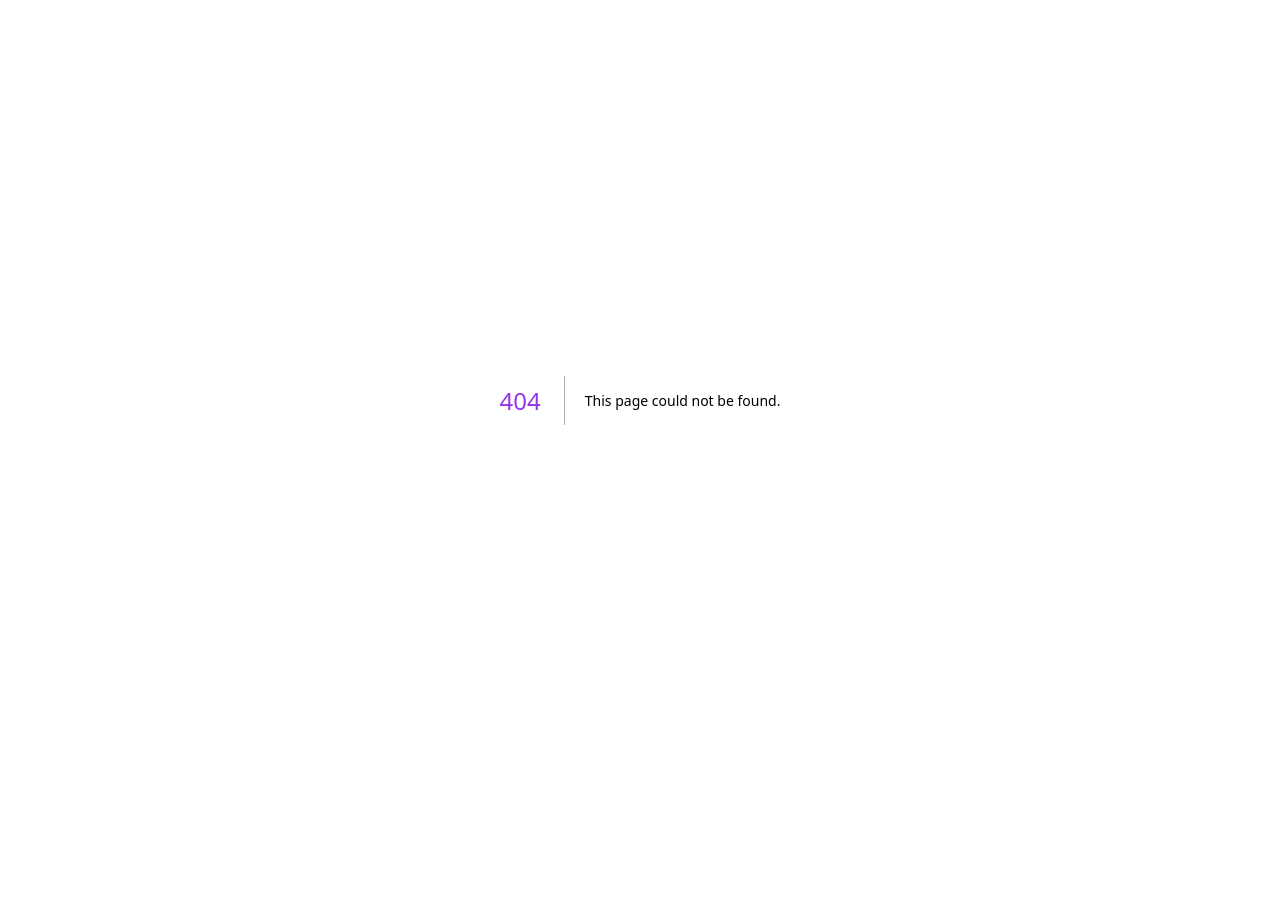
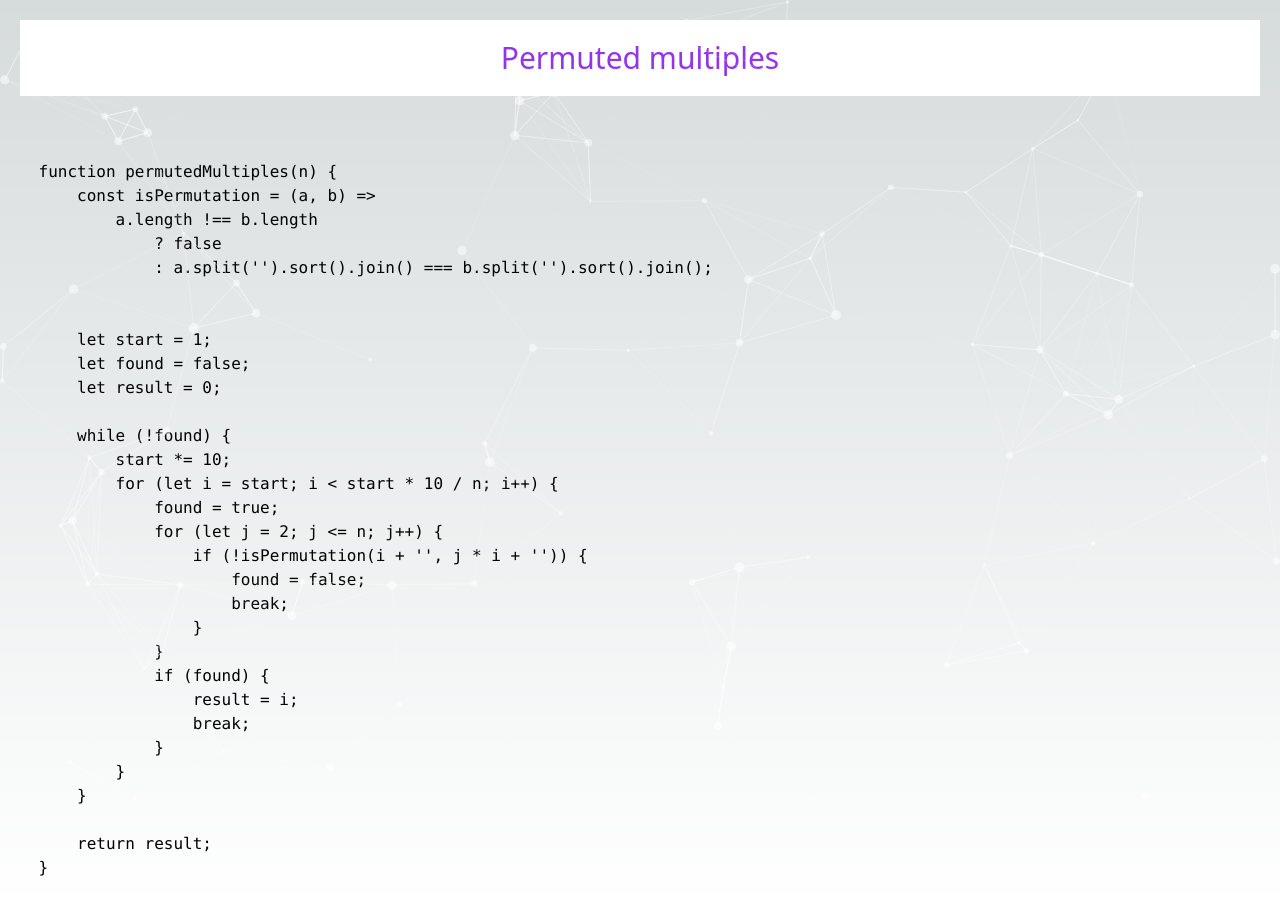
Before and after one commit to ragulpalanisamy/fcc_projects_euler, a Next.js app: page /Pro-4/Permuted_multiples in a window 1280 px wide. Before the commit this address had no page. Before the commit the page ends 800 px from the top, so only its background shows below. Built offline with nearby package versions, Linux system fonts and the light colour scheme.

Commit message:
feat: :sparkles: Added the permuted multiples

```diff
--- a/src/app/page.js
+++ b/src/app/page.js
@@ -181,6 +181,9 @@ export default function Home() {
         <Link href="../Pro-4/Prime_digit_replacements">
         Prime digit replacements
         </Link>
+        <Link href="../Pro-4/Permuted_multiples">
+        Permuted multiples
+        </Link>
         </div>
         </div>
       </>
--- /dev/null
+++ b/src/pages/Pro-4/Permuted_multiples.tsx
@@ -0,0 +1,53 @@
+import React from 'react'
+import Design from '../../components/Design'
+import DesignTypeScript from '../../components/DesignTypeScript'
+import "../../app/globals.css";
+
+export default function Permuted_multiples() {
+    const codesnippet = `
+    function permutedMultiples(n) {
+        const isPermutation = (a, b) =>
+            a.length !== b.length
+                ? false
+                : a.split('').sort().join() === b.split('').sort().join();
+
+
+        let start = 1;
+        let found = false;
+        let result = 0;
+
+        while (!found) {
+            start *= 10;
+            for (let i = start; i < start * 10 / n; i++) {
+                found = true;
+                for (let j = 2; j <= n; j++) {
+                    if (!isPermutation(i + '', j * i + '')) {
+                        found = false;
+                        break;
+                    }
+                }
+                if (found) {
+                    result = i;
+                    break;
+                }
+            }
+        }
+
+        return result;
+    }
+    `;
+  return (
+    <div>
+        <DesignTypeScript />
+        <h1>
+            Permuted multiples
+        </h1>
+
+        <pre>
+            <code>
+                {codesnippet}
+            </code>
+        </pre>
+    </div>
+  )
+}
```
